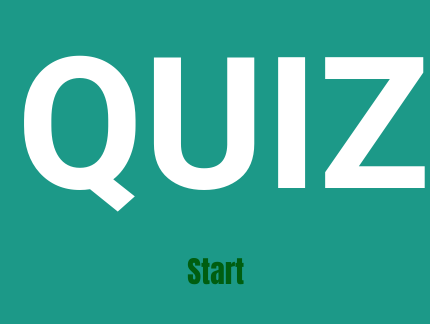
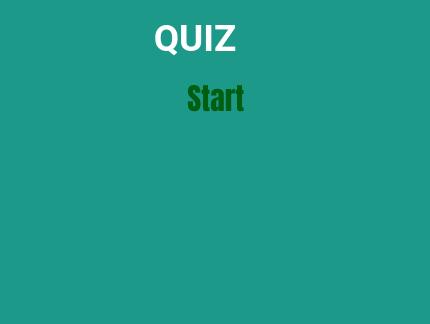
Before and after one commit to kaiocesarnp/quizkaio, a plain HTML site: page index.html in a window 390 px wide. Shown: the whole page, 430 px wide, since content can reach past the window. Drawn offline with nearby package versions, Linux system fonts and the light colour scheme.

Commit message:
atualização quiz

```diff
--- a/css/mobile.css
+++ /dev/null
@@ -1,5 +0,0 @@
-h1 {
-    text-align: center;
-    font-size: 10rem;
-    /* margin: 0.9rem; */
-}
--- a/index.html
+++ b/index.html
@@ -4,13 +4,11 @@
     <meta charset="UTF-8">
     <title>QUIZ - PERGUNTAS E RESPOSTAS</title>
     <link rel="stylesheet" href="css/style.css" />
-    <link rel="stylesheet" media="screen and (max-width: 768px)" href="css/mobile.css">
     <script src="https://ajax.googleapis.com/ajax/libs/jquery/2.1.0/jquery.min.js"></script>
 </head>
 <body>
     <h1>QUIZ</h1>
-    <a href="#start" onclick="Mudarestado('altern')" value="start">Start</a>
-    <!--Start no jogo-->
+    <a href="#start" onclick="Mudarestado('altern')" value="start">Start</a> <!--Start no jogo-->
 
     <main id="altern"> <!--Tela principal-->
         <section>
```
